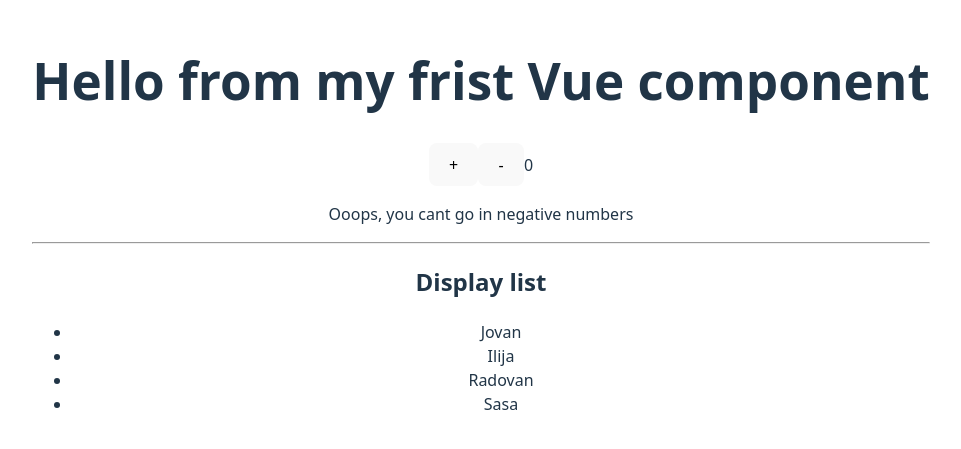
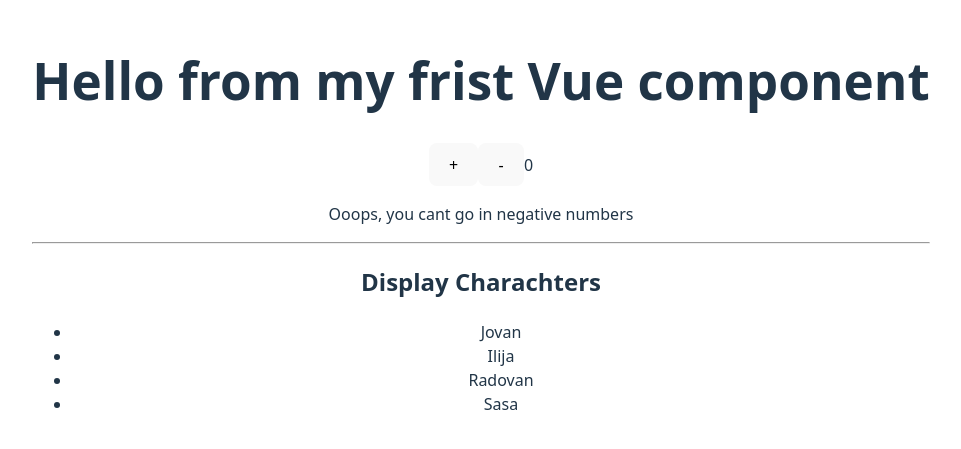
Before and after one commit to sasanedicbn/Vue-Frontend-Masters-workshop, a Vue app in the folder Vue-project/: page / in a window 1280 px wide. Shown: the part 175-624 px from the top of the page, without its empty margins (159-1120 px from the left). Built offline with nearby package versions, Linux system fonts and the light colour scheme.

Commit message:
Learn about props

```diff
--- a/Vue-project/src/App.vue
+++ b/Vue-project/src/App.vue
@@ -1,12 +1,22 @@
-<script setup lang="ts">
+<script lang="ts">
 import HelloWorld from './components/HelloWorld.vue';
+
+export default {
+  components: {
+    HelloWorld
+  },
+  data() {
+    return {
+      counter: 0,
+    };
+  },
+};
 </script>
+
 <template>
-  <div>
-    <HelloWorld/>
-  </div>
+  <HelloWorld/>
 </template>
 
 <style scoped>
-
+/* Stilovi */
 </style>
--- /dev/null
+++ b/Vue-project/src/components/CharactherList.vue
@@ -0,0 +1,20 @@
+<template>
+ <div>
+  <h2>Display Charachters</h2>
+  <ul>
+    <li v-for="(char, index) of characthers" :key="index">{{ char }}</li>
+  </ul>
+
+ </div>
+</template>
+
+<script>
+export default{
+    props:{
+        characthers:{
+            type: Array,
+            required: true,
+        }
+    }
+}
+</script>
--- a/Vue-project/src/components/HelloWorld.vue
+++ b/Vue-project/src/components/HelloWorld.vue
@@ -1,6 +1,11 @@
 
 <script>
+import CharactherList from './CharactherList.vue';
+
 export default {
+  components: {
+    CharactherList
+  },
   data(){
     return{
     counter:0,
@@ -19,17 +24,12 @@
   }
 }
 </script>
-
 <template>
   <h1>Hello from my frist Vue component</h1>
   <button @click="increaseCounter">+</button>
   <button @click="decreaseCounter">-</button>
-
   <span>{{ counter }}</span>
   <p v-if="counter === 0">{{ errorMessage }}</p>
   <hr>
-  <h2>Display list</h2>
-  <ul>
-    <li v-for="(char, index) in characters" :key="index">{{ char }}</li>
-  </ul>
+ <CharactherList :characthers="characters"/>
 </template>
```
